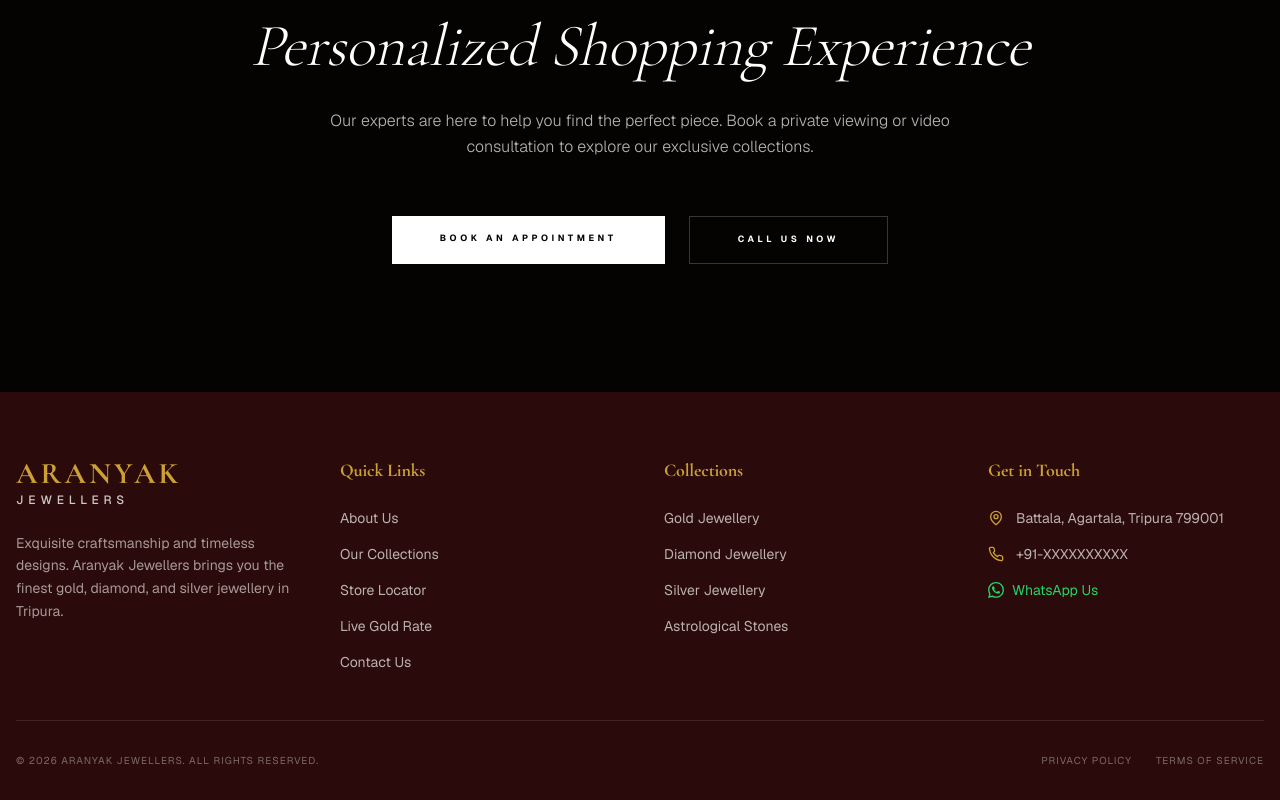
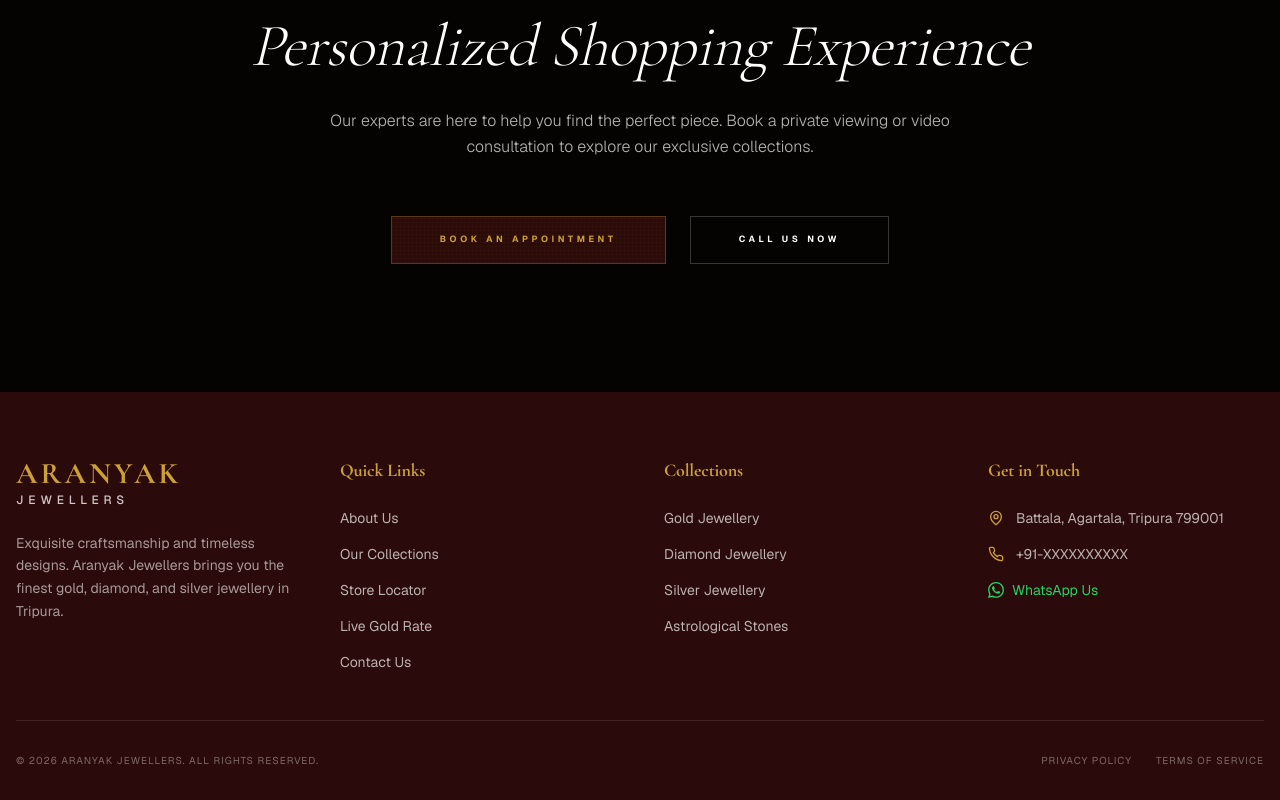
Before and after one commit to infosbdlifestyle-star/aranyakjewellers, a Next.js app in the folder frontend/: page /stores in a window 1280 px wide. Shown: the part 1519-2319 px from the top of the page. Built offline with nearby package versions, Linux system fonts and the light colour scheme.

Commit message:
style: apply luxury textured buttons

```diff
--- a/frontend/src/app/contact/page.tsx
+++ b/frontend/src/app/contact/page.tsx
@@ -125,7 +125,7 @@
                 <div className="text-center pt-8">
                   <button
                     type="submit"
-                    className="bg-white text-[#0A0505] px-16 py-4 text-[9px] font-bold tracking-[0.4em] uppercase hover:bg-white/80 transition-all"
+                    className="btn-luxury px-16 py-4 text-[9px] font-bold tracking-[0.4em] uppercase"
                   >
                     Send Message
                   </button>
--- a/frontend/src/app/globals.css
+++ b/frontend/src/app/globals.css
@@ -175,6 +175,49 @@
   pointer-events: none;
 }
 
+/* Textured Deep Color Button */
+.btn-luxury {
+  background-color: var(--primary);
+  color: var(--secondary);
+  border: 1px solid rgba(203, 161, 53, 0.3); /* border-secondary/30 */
+  position: relative;
+  overflow: hidden;
+  transition: all 0.5s ease-out;
+}
+
+.btn-luxury::before {
+  content: "";
+  position: absolute;
+  inset: 0;
+  background-image:
+    repeating-linear-gradient(
+      0deg,
+      rgba(203, 161, 53, 0.05) 0px,
+      rgba(203, 161, 53, 0.05) 1px,
+      transparent 1px,
+      transparent 4px
+    ),
+    repeating-linear-gradient(
+      90deg,
+      rgba(203, 161, 53, 0.03) 0px,
+      rgba(203, 161, 53, 0.03) 1px,
+      transparent 1px,
+      transparent 4px
+    );
+  opacity: 0.8;
+  pointer-events: none;
+}
+
+.btn-luxury:hover {
+  background-color: var(--secondary);
+  color: var(--primary);
+  box-shadow: 0 0 20px rgba(203, 161, 53, 0.2);
+}
+
+.btn-luxury:hover::before {
+  opacity: 0;
+}
+
 /* Hover underline effect */
 .hover-underline-gold {
   position: relative;
--- a/frontend/src/app/page.tsx
+++ b/frontend/src/app/page.tsx
@@ -204,7 +204,7 @@
               <div className="relative z-10 text-center flex flex-col items-center justify-end h-full pb-8">
                 <span className="text-[9px] tracking-[0.5em] uppercase text-white/70 mb-6">The Heritage</span>
                 <h4 className="text-4xl md:text-5xl font-serif font-light text-white mb-8">Bridal & <span className="font-editorial italic">Trousseau</span></h4>
-                <div className="text-[9px] tracking-[0.4em] uppercase text-[#050202] bg-white px-10 py-4 opacity-0 group-hover:opacity-100 transition-all duration-1000 transform translate-y-4 group-hover:translate-y-0">
+                <div className="btn-luxury px-10 py-4 opacity-0 group-hover:opacity-100 transition-all duration-1000 transform translate-y-4 group-hover:translate-y-0 text-[9px] font-bold tracking-[0.4em] uppercase">
                   View Lookbook
                 </div>
               </div>
--- a/frontend/src/app/stores/page.tsx
+++ b/frontend/src/app/stores/page.tsx
@@ -85,7 +85,7 @@
               href="https://wa.me/91XXXXXXXXXX?text=I%20would%20like%20to%20book%20an%20appointment"
               target="_blank"
               rel="noopener noreferrer"
-              className="bg-white text-[#050202] px-12 py-4 text-[9px] font-bold tracking-[0.4em] uppercase hover:bg-secondary transition-colors duration-500"
+              className="btn-luxury px-12 py-4 text-[9px] font-bold tracking-[0.4em] uppercase"
             >
               Book an Appointment
             </a>
```
